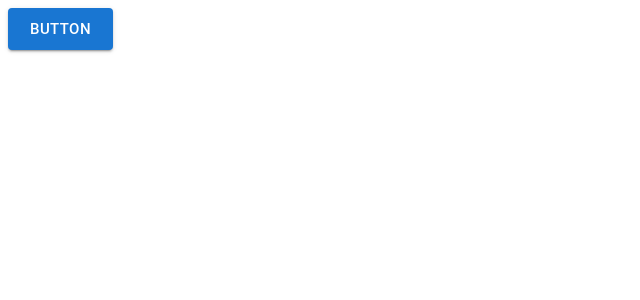
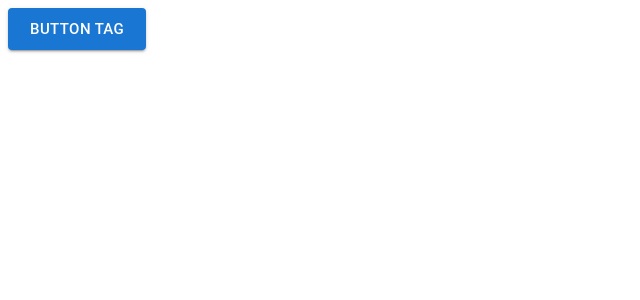
Before and after one commit to aristocrat44/test-components, a React (Vite) app: page / in a window 1280 px wide. Shown: the top 300 px of the page, without its empty margins (0-640 px from the left). Built offline with nearby package versions, Linux system fonts and the light colour scheme.

Commit message:
new button label

```diff
--- a/src/components/Button.tsx
+++ b/src/components/Button.tsx
@@ -3,7 +3,7 @@ import { Button as MUIButton } from '@mui/material';
 const Button = () => {
   return (
     <MUIButton variant="contained" size="large">
-      Button
+      Button tag
     </MUIButton>
   );
 };
```
